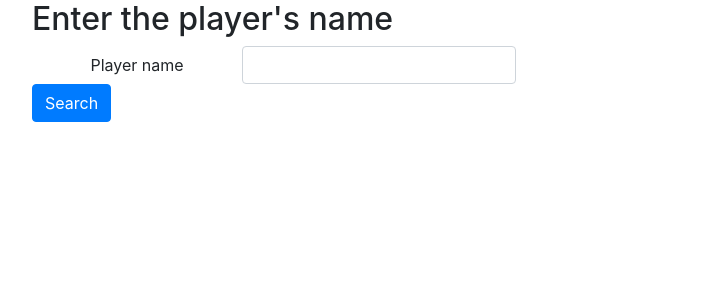
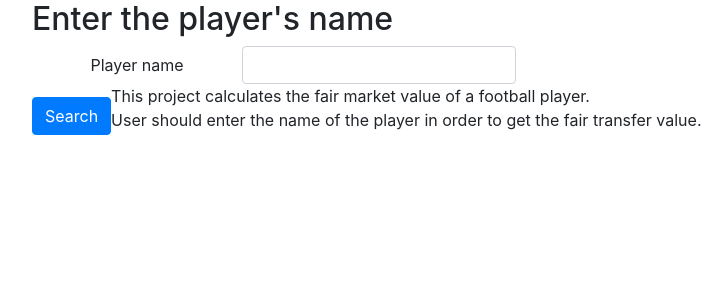
Before and after one commit to begzodshakirov1/fair_player_value, a Flask app: page / in a window 1280 px wide. Shown: the top 300 px of the page, without its empty margins (53-780 px from the left). Run offline with Flask 2, Linux system fonts and the light colour scheme; some libraries are stand-ins or nearby versions.

Commit message:
Updated for project description

```diff
--- a/templates/index.html
+++ b/templates/index.html
@@ -4,6 +4,9 @@
 {% endblock %}
 
 {% block content %}
+
+</style>
+
 <div class="container">
   <h2>Enter the player's name</h2>
   <form id="input" method="get" action="list" class="form-inline">
@@ -14,7 +17,11 @@
       </div>
     </div>
 	<button type="submit" class="btn btn-primary">Search</button>
-      </div>
+    <div class="space">
+      <p>
+        This project calculates the fair market value of a football player.<br>
+        User should enter the name of the player in order to get the fair transfer value.<br>
+      </p>
     </div>
   </form>
 </div>
```
